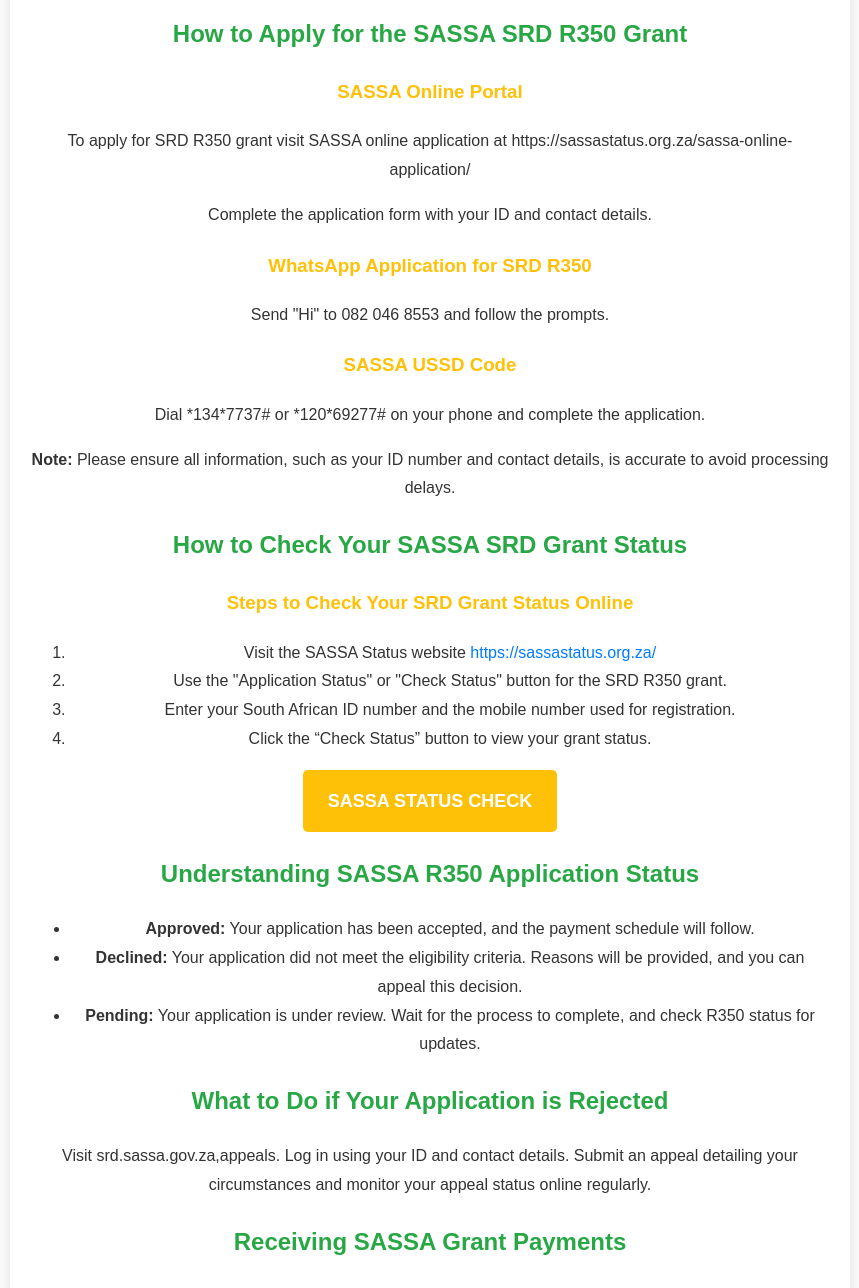
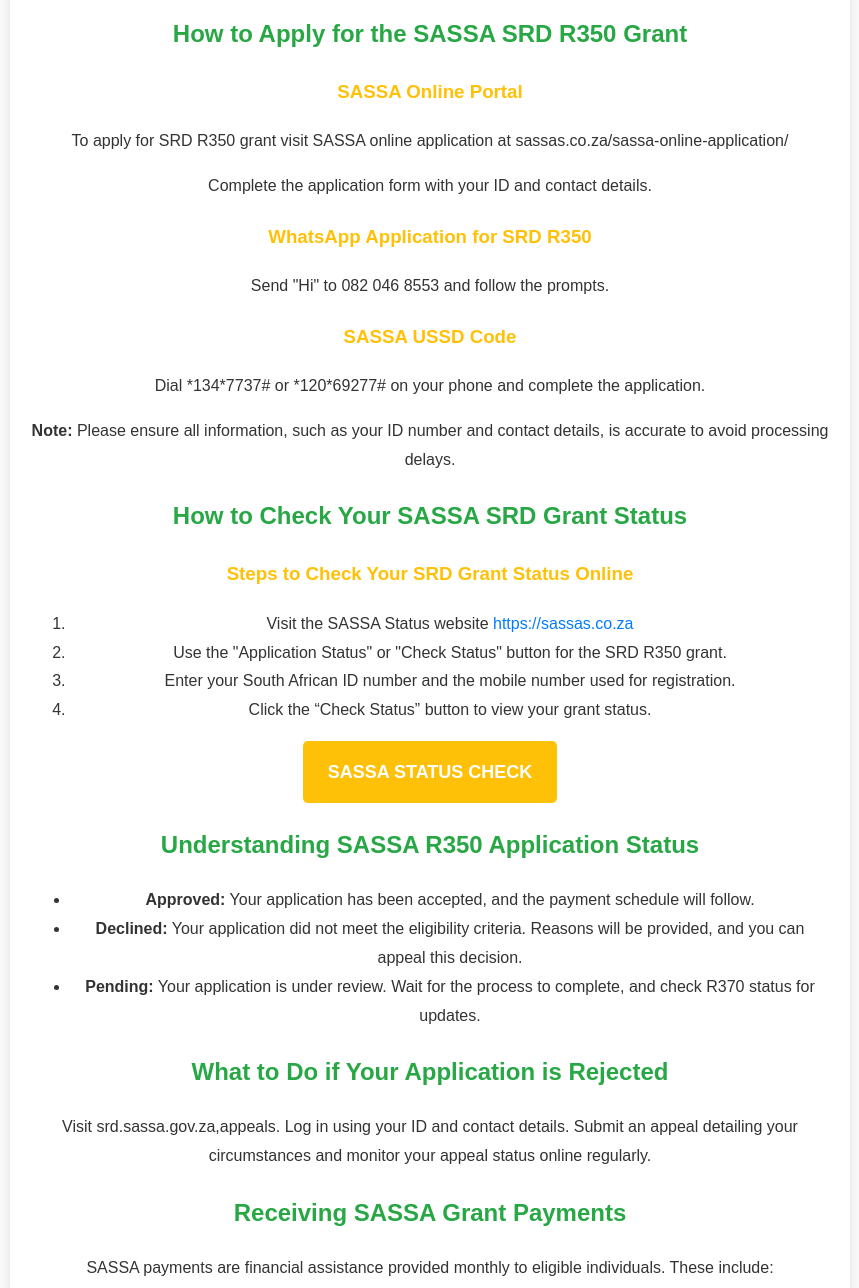
Before and after one commit to sassastatus2/sassa, a plain HTML site: page index.html in a window 1280 px wide. Shown: the part 660-1948 px from the top of the page, without its empty margins (210-1069 px from the left). Drawn offline with Linux system fonts and the light colour scheme.

Commit message:
index.html

```diff
--- a/index.html
+++ b/index.html
@@ -78,7 +78,7 @@
 
     <h2>How to Apply for the SASSA SRD R350 Grant</h2>
     <h3>SASSA Online Portal</h3>
-    <p>To apply for SRD R350 grant visit SASSA online application at https://sassastatus.org.za/sassa-online-application/<p>
+    <p>To apply for SRD R350 grant visit SASSA online application at sassas.co.za/sassa-online-application/<p>
     <p> Complete the application form with your ID and contact details.</p>
 
     <h3>WhatsApp Application for SRD R350</h3>
@@ -91,19 +91,19 @@
     <h2>How to Check Your SASSA SRD Grant Status</h2>
     <h3>Steps to Check Your SRD Grant Status Online</h3>
     <ol>
-        <li>Visit the SASSA Status website <a href="https://sassastatus.org.za/" target="_blank">https://sassastatus.org.za/</a></li>
+        <li>Visit the SASSA Status website <a href="https://sassas.co.za" target="_blank">https://sassas.co.za</a></li>
         <li>Use the "Application Status" or "Check Status" button for the SRD R350 grant.</li>
         <li>Enter your South African ID number and the mobile number used for registration.</li>
         <li>Click the “Check Status” button to view your grant status.</li>
     </ol>
 
-    <a href="https://sassastatus.org.za" class="button">SASSA STATUS CHECK</a>
+    <a href="https://sassas.co.za" class="button">SASSA STATUS CHECK</a>
 
     <h2>Understanding SASSA R350 Application Status</h2>
     <ul>
         <li><strong>Approved:</strong> Your application has been accepted, and the payment schedule will follow.</li>
         <li><strong>Declined:</strong> Your application did not meet the eligibility criteria. Reasons will be provided, and you can appeal this decision.</li>
-        <li><strong>Pending:</strong> Your application is under review. Wait for the process to complete, and check R350 status for updates.</li>
+        <li><strong>Pending:</strong> Your application is under review. Wait for the process to complete, and check R370 status for updates.</li>
     </ul>
 
     <h2>What to Do if Your Application is Rejected</h2>
@@ -140,7 +140,7 @@
     <p>The processing time varies but typically takes a few weeks.</p>
 
     <h3>Can I update my banking details?</h3>
-    <p>You can update SASSA banking details by following the instructions at sassastatus.org.za/change-banking-details-sassa/ to update your banking and contact information online.</p>
+    <p>You can update SASSA banking details by following the instructions at sassas.co.za/change-banking-details-sassa/ to update your banking and contact information online.</p>
 
     <h3>How often should I check my status?</h3>
     <p>SASSA recommends all beneficiaries check their grant status monthly for updates, especially during the payment distribution and review process.</p>
```
